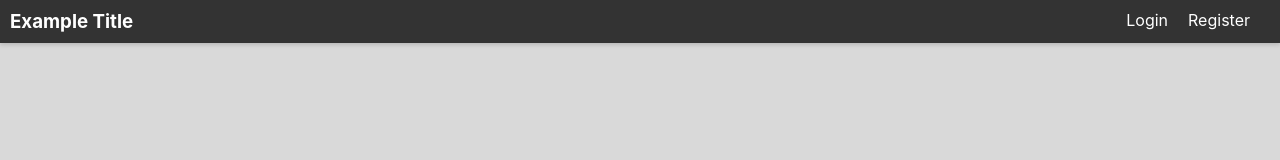
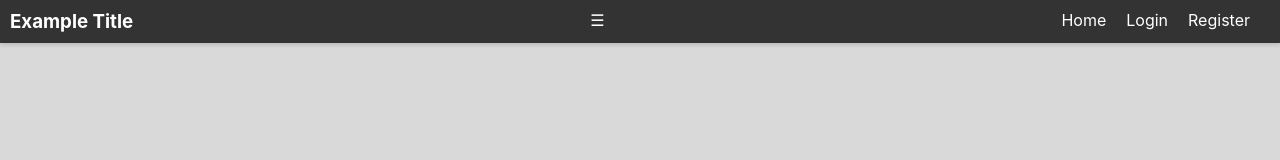
Before and after one commit to JakubCzachor/Task-Distributor, a React (Create React App) app in the folder Desktop/Incubator/client/: page / in a window 1280 px wide. Shown: the top 160 px of the page. Built offline with nearby package versions, Linux system fonts and the light colour scheme.

Commit message:
Updated Header

```diff
--- a/Desktop/Incubator/client/src/header.js
+++ b/Desktop/Incubator/client/src/header.js
@@ -1,4 +1,4 @@
-import React, { useState } from "react";
+import React, { useState, useEffect } from "react";
 import { Link } from "react-router-dom";
 import styled from "styled-components";
 
@@ -8,11 +8,14 @@ const HeaderContainer = styled.header`
   display: flex;
   justify-content: space-between;
   padding: 10px;
+  position: relative;
 `;
+
 const TitleLink = styled(Link)`
   color: #fff;
   text-decoration: none;
 `;
+
 const Title = styled.h3`
   color: #fff;
   margin: 0;
@@ -21,21 +24,88 @@ const Title = styled.h3`
 const NavLink = styled(Link)`
   color: #fff;
   text-decoration: none;
-  margin-right:20px;
+  margin-right: 20px;
   &.active {
     color: #fff;
   }
 `;
 
+const StyledLink = styled(Link)`
+  color: #333;
+  text-decoration: none;
+  display: block;
+  padding: 10px;
+  &:hover {
+    background-color: #ddd;
+  }
+`;
+const DropdownToggle = styled.div`
+  color: #fff;
+  cursor: pointer;
+
+`;
+
+const DropdownMenu = styled.div`
+  background-color: #fff;
+  border-radius: 5px;
+  box-shadow: 0 2px 4px rgba(0, 0, 0, 0.15);
+  position: absolute;
+  top: calc(100% + 10px);
+  left: 50%;
+  transform: translateX(-50%);
+  z-index: 1;
+`;
+const Dropdown = styled.ul`
+  list-style: none;
+  margin: 0;
+  padding: 0;
+`;
+
+const DropdownItem = styled.li`
+  margin: 0px;
+`;
+
 
 const Header = () => {
     const [activeLink, setActiveLink] = useState("");
+    const [showDropdown, setShowDropdown] = useState(false);
     return (
         <HeaderContainer>
             <TitleLink to="/">
                 <Title>Example Title</Title>
             </TitleLink>
+            <DropdownToggle onClick={() => setShowDropdown(!showDropdown)}>
+                <span>&#9776;</span>
+            </DropdownToggle>
+            {showDropdown && (
+                <DropdownMenu>
+                    <Dropdown>
+                        <DropdownItem>
+                            <StyledLink to="/search">Search New Tasks</StyledLink>
+                        </DropdownItem>
+                        <DropdownItem>
+                            <StyledLink to="/add">Add Tasks</StyledLink>
+                        </DropdownItem>
+                        <DropdownItem>
+                            <StyledLink to="/tasks">My Tasks</StyledLink>
+                        </DropdownItem>
+                        <DropdownItem>
+                            <StyledLink to="/complete">Completed Tasks</StyledLink>
+                        </DropdownItem>
+                        <DropdownItem>
+                            <StyledLink to="/submit">Submit Tasks</StyledLink>
+                        </DropdownItem>
+                    </Dropdown>
+                </DropdownMenu>
+            )}
             <nav>
+                <NavLink
+                    to="/home"
+                    onClick={() => setActiveLink("home")}
+                    className={activeLink === "home" ? "active" : ""}
+                >
+                    Home
+                </NavLink>
                 <NavLink
                     to="/login"
                     onClick={() => setActiveLink("login")}
@@ -50,9 +120,12 @@ const Header = () => {
                 >
                     Register
                 </NavLink>
+
             </nav>
         </HeaderContainer>
     );
 };
 
+
+
 export default Header;
```
